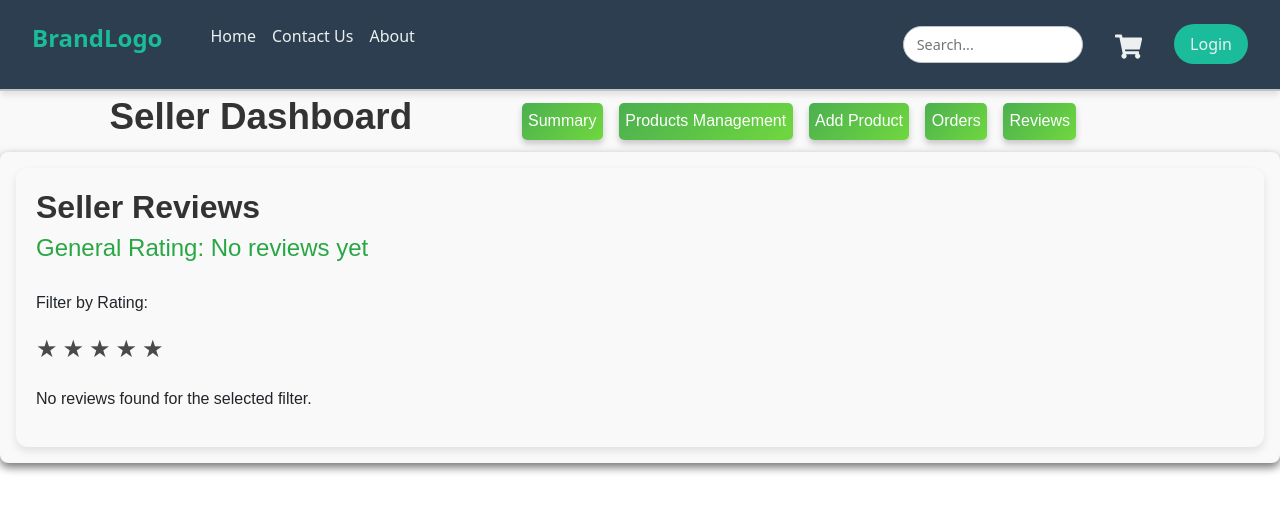
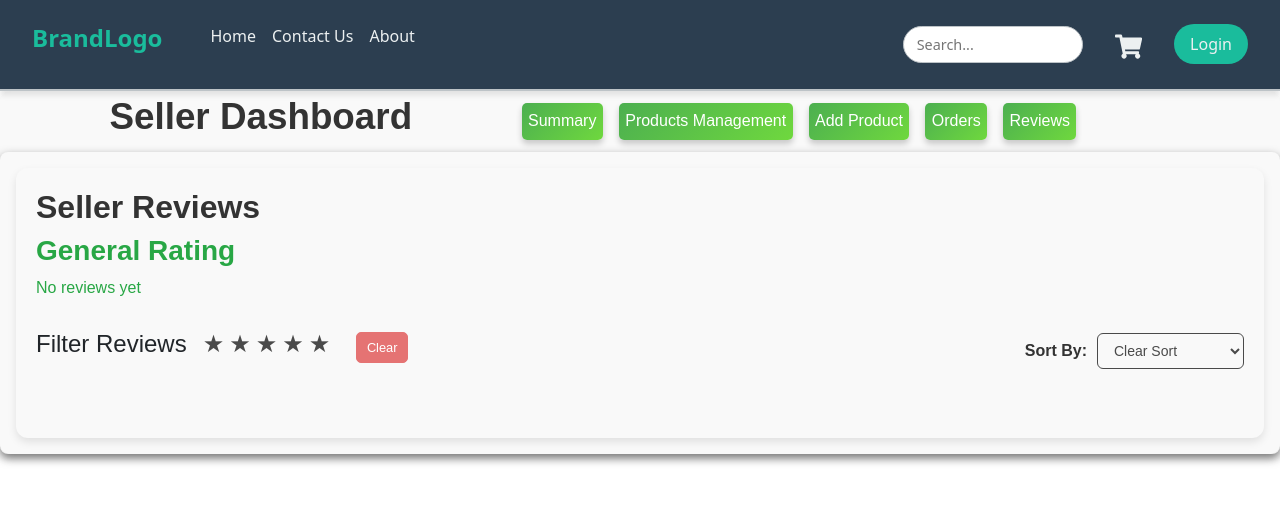
Before and after one commit to TekTitans/MERAKI_Academy_Project_5, a React (Vite) app in the folder frontend/: page /seller in a window 1280 px wide. Both pictures are taken after a click on the button "Reviews". Shown: the top 512 px of the page. Built offline with nearby package versions, Linux system fonts and the light colour scheme.

Commit message:
Add Sort

```diff
--- a/frontend/src/components/SellerReviews/index.jsx
+++ b/frontend/src/components/SellerReviews/index.jsx
@@ -19,6 +19,7 @@ const SellerReviews = () => {
 
   const [filterRating, setFilterRating] = useState(0);
   const [generalRating, setGeneralRating] = useState(null);
+  const [sortOption, setSortOption] = useState("");
 
   const fetchReviews = async () => {
     dispatch(setLoading(true));
@@ -40,7 +41,6 @@ const SellerReviews = () => {
         const fetchedReviews = response.data.result;
         dispatch(setSellerReviews(fetchedReviews));
 
-        // Calculate general rating (average)
         const totalRating = fetchedReviews.reduce(
           (sum, review) => sum + review.rating,
           0
@@ -85,13 +85,38 @@ const SellerReviews = () => {
   };
 
   const handleStarClick = (star) => {
-    setFilterRating(star); // Update filter rating
+    setFilterRating(star);
   };
 
-  const filteredReviews =
-    filterRating > 0
-      ? reviews.filter((review) => review.rating <= filterRating)
-      : reviews;
+  const handleSortChange = (option) => {
+    setSortOption(option);
+  };
+
+  const handleClearFilters = () => {
+    setFilterRating(0);
+    setSortOption("");
+  };
+
+  const filteredReviews = reviews
+    .filter((review) => {
+      return filterRating === 0 || review.rating === filterRating;
+    })
+    .sort((a, b) => {
+      switch (sortOption) {
+        case "newest":
+          return new Date(b.created_at) - new Date(a.created_at);
+        case "oldest":
+          return new Date(a.created_at) - new Date(b.created_at);
+        case "highest":
+          return b.rating - a.rating;
+        case "lowest":
+          return a.rating - b.rating;
+        case "username":
+          return a.user_name.localeCompare(b.user_name);
+        default:
+          return 0;
+      }
+    });
 
   if (loading) {
     return <div>Loading...</div>;
@@ -103,31 +128,65 @@ const SellerReviews = () => {
 
   return (
     <div className="reviews-container">
-      <div className="header_seller_reviews">
+      <div className="header-seller-reviews">
+        <div>
           <h2 className="page-title">Seller Reviews</h2>
+        </div>
         <div className="general-rating">
-          <h4>General Rating: {generalRating || "No reviews yet"}</h4>
-          {generalRating && <div>{renderStars(Math.round(generalRating))}</div>}
+          <div className="general-rating-content">
+            <h3>General Rating</h3>
+            {generalRating ? (
+              <div className="star-general">
+                {renderStars(Math.round(generalRating))}
+              </div>
+            ) : (
+              <p>No reviews yet</p>
+            )}
           </div>
         </div>
+      </div>
+
+      <div className="filter-sort-section">
         <div className="filter-section">
-        <p>Filter by Rating:</p>
+          <h4>Filter Reviews</h4>
           <div className="star-filter">
             {Array.from({ length: 5 }, (_, index) => (
               <span
                 key={index}
-              className={`star ${filterRating >= index + 1 ? "selected" : ""}`}
+                className={`star ${
+                  filterRating >= index + 1 ? "selected" : ""
+                }`}
                 onClick={() => handleStarClick(index + 1)}
               >
                 ★
               </span>
             ))}
           </div>
+          <button
+            className="seller_review_clear-filter-btn"
+            onClick={handleClearFilters}
+          >
+            Clear
+          </button>
         </div>
 
-      {filteredReviews.length === 0 ? (
-        <p>No reviews found for the selected filter.</p>
-      ) : (
+        <div className="sort-section">
+          <label htmlFor="sort-select">Sort By:</label>
+          <select
+            id="sort-select"
+            value={sortOption}
+            onChange={(e) => handleSortChange(e.target.value)}
+          >
+            <option value="">Clear Sort</option>
+            <option value="newest">Newest</option>
+            <option value="oldest">Oldest</option>
+            <option value="highest">Highest Rating</option>
+            <option value="lowest">Lowest Rating</option>
+            <option value="username">Username (A-Z)</option>
+          </select>
+        </div>
+      </div>
+
       <div className="reviews-list">
         {filteredReviews.map((review) => (
           <div
@@ -163,7 +222,6 @@ const SellerReviews = () => {
           </div>
         ))}
       </div>
-      )}
     </div>
   );
 };
--- a/frontend/src/components/SellerReviews/style.css
+++ b/frontend/src/components/SellerReviews/style.css
@@ -25,24 +25,37 @@
   font-weight: 600;
   color: var(--color-heading);
 }
-
+.header_seller_reviews {
+  display: flex;
+  gap: 3rem;
+  align-items: baseline;
+}
 .general-rating {
-  margin-bottom: 20px;
-  font-size: 18px;
   color: var(--color-success);
   display: flex;
-  align-items: center;
-  gap: 10px;
+  gap: 1rem;
+}
+.general-rating h3 {
+  font-weight: bold;
+}
+
+.star_general {
+  color: var(--color-text);
+  transition: var(--transition);
 }
 
 .filter-section {
+  margin-top: 10px;
   margin-bottom: 20px;
   display: flex;
-  flex-direction: column;
-  justify-content: space-between;
-  gap: 0;
+  gap: 1rem;
+  align-items: first baseline;
 }
-
+.filter-section p {
+  font-size: 20px;
+  color: var(--color-text);
+  transition: var(--transition);
+}
 .filter-section label {
   font-size: 16px;
   color: var(--color-text);
@@ -82,6 +95,70 @@
   color: var(--color-text);
 }
 
+.filter-sort-section {
+  display: flex;
+  justify-content: space-between;
+  align-items: center;
+  margin-bottom: 2rem;
+  gap: 1.5rem;
+  flex-wrap: wrap;
+}
+
+.seller_review_clear-filter-btn {
+  background-color: #e57373;
+  color: white;
+  border: 1px solid #e57373;
+  padding: 0.3rem 0.6rem;
+  font-size: 0.8rem;
+  font-weight: 500;
+  border-radius: 5px;
+  cursor: pointer;
+  transition: background-color 0.3s ease, transform 0.2s ease;
+  margin-left: 10px;
+}
+
+.seller_review_clear-filter-btn:hover {
+  background-color: #d64040;
+  transform: translateY(-2px);
+}
+
+.sort-section {
+  display: flex;
+  align-items: center;
+  gap: 10px;
+}
+
+.sort-section label {
+  font-size: 16px;
+  color: var(--color-heading);
+  font-weight: bold;
+}
+
+.sort-section select {
+  padding: 8px 12px;
+  border: 1px solid var(--color-text);
+  border-radius: 6px;
+  background-color: var(--bg-light);
+  color: var(--color-text);
+  font-size: 14px;
+  transition: var(--transition);
+}
+
+.sort-section select:focus {
+  border-color: var(--color-primary);
+  outline: none;
+}
+
+.sort-section select:hover {
+  background-color: var(--color-primary);
+  color: var(--color-bg);
+}
+
+#sort-select option:first-child {
+  font-style: italic;
+  color: var(--color-text-light);
+}
+
 .reviews-list {
   display: flex;
   flex-direction: column;
@@ -97,6 +174,11 @@
   background-color: var(--color-bg);
   border-left: 5px solid var(--color-success);
   transition: var(--transition);
+}
+
+.review-card:hover {
+  box-shadow: 0 6px 16px rgba(0, 0, 0, 0.15);
+  transform: translateY(-5px) scale(1.02);
 }
 
 .review-card[data-rating="positive"] {
```
Lines whose indentation alone changed are shown as unchanged.
